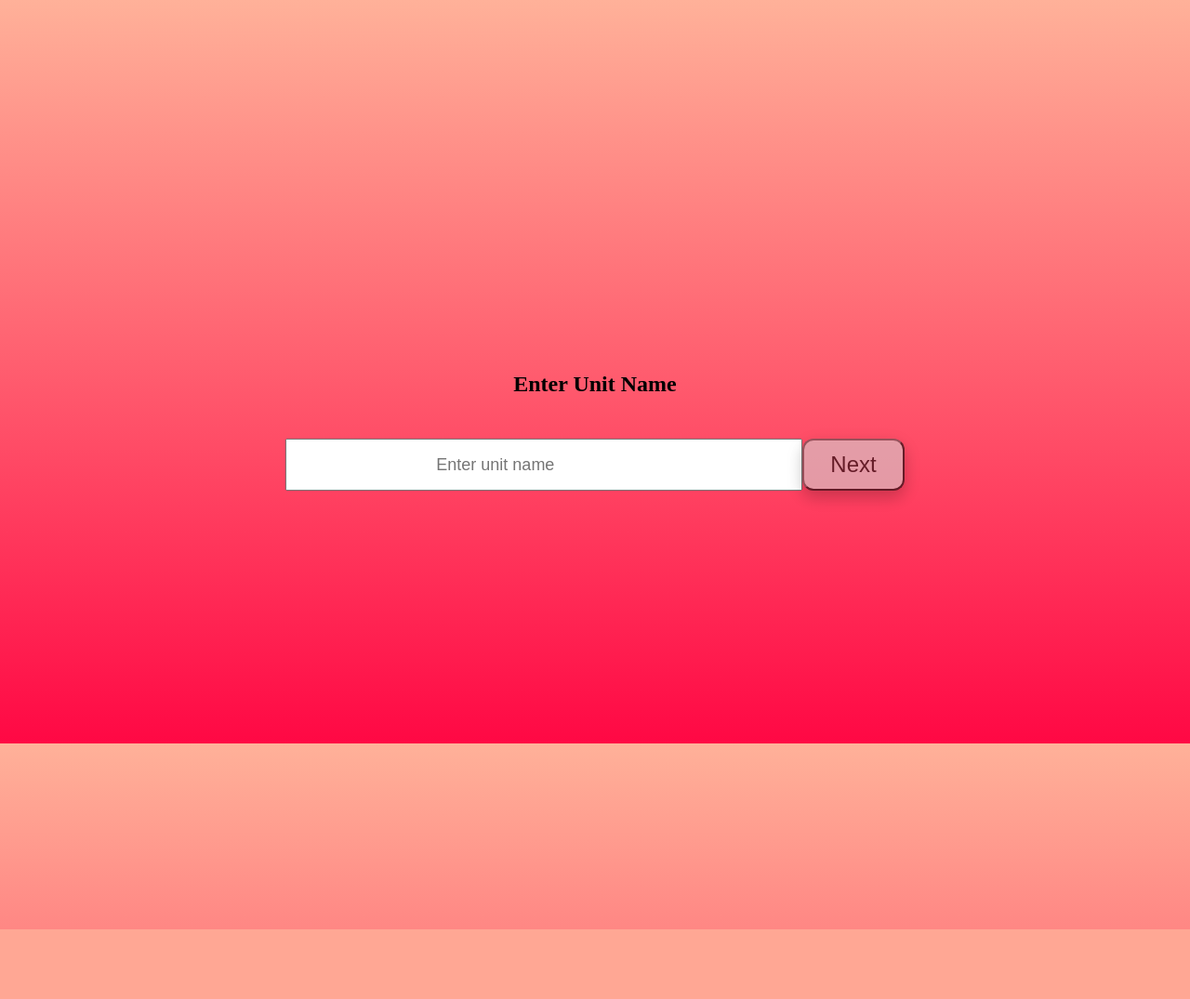
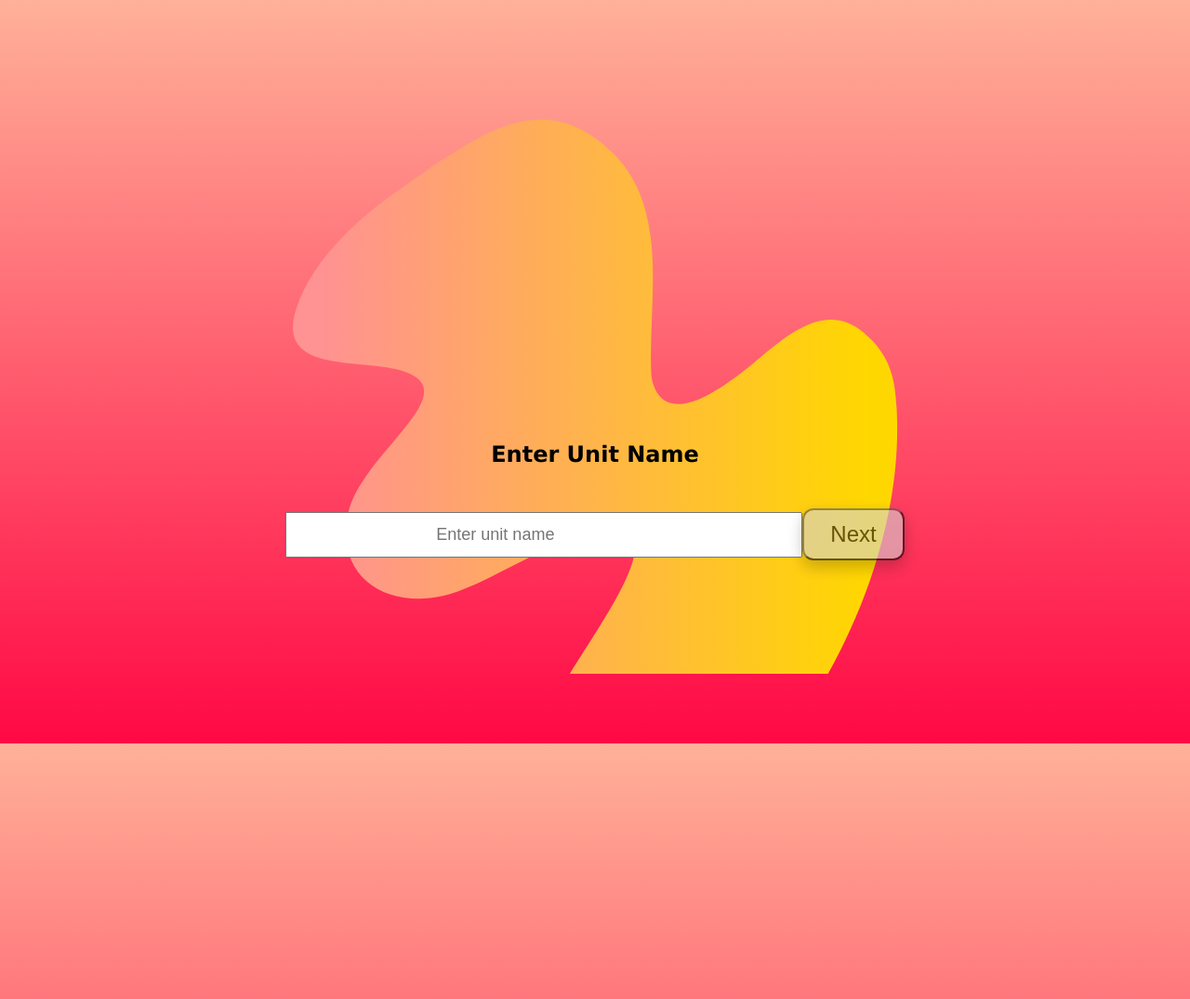
Before and after one commit to engineerdragon01/unitproject-repo, a Python web app: template templates/enter.html in a window 1280 px wide. Shown: the whole page at 93% size. Before the commit the page ends 1000 px from the top, so only its background shows below. Run offline with Jinja, Linux system fonts and the light colour scheme; the template is opened without the code that fills it, so the values that code supplies are empty.

Commit message:
added background image to enter page behind name bar

```diff
--- a/stylesheets/enter.css
+++ b/stylesheets/enter.css
@@ -1,6 +1,9 @@
 html {
   height: 100%;
 }
+/* body {
+  height: 100%;
+} */
 
 .everything {
   display: flex;
@@ -19,4 +22,31 @@ html {
   justify-content: space-around;
   align-items: center;
   text-align: center;
+  font-family: "Geneva", sans-serif;
 }
+
+/* .splash {
+    width: 600px;
+    position: absolute;
+    right: -100px;
+    top: 40px;
+    z-index: -10; */
+/* } */
+.stuff {
+  /* background-image: url('/images/splash.svg');
+  background-size: 1602px 1321px;
+  background-repeat: no-repeat; */
+}
+.stuff {
+  background-image: url('/images/splash.svg');
+  background-repeat: no-repeat;
+  content: "";
+  position: absolute;
+  left: 50%;
+  top: 50%;
+  width: 650px;
+  height: 650px;
+  background-size: 1100px 1354px;
+  transform: translate(-50%, -50%);
+  z-index: -1;
+}
--- a/templates/about.html
+++ b/templates/about.html
@@ -14,6 +14,8 @@
     <div class="about">
       <h1 id="aboutHeader">Who's In Your Unit?</h1>
     </div>
+
+    <div>
       <div class="about1">
         <center>
           <h2>Hey Everyone!</h2>
--- a/templates/enter.html
+++ b/templates/enter.html
@@ -9,13 +9,15 @@
     <link rel="stylesheet" href="stylesheets/enter.css">
   </head>
   <body class="enterPage">
-    <h2 class="enterTitle">Enter Unit Name</h2>
-    <div class="everything">
-      <div class="center">
-        <form class="formFlex" action="/task" method="GET">
-          <input class="unit_input" type="text" placeholder="Enter unit name" name="group">
-        <button class="submit_button" type="submit" name="button">Next</button>
-        </form>
+    <div class="stuff">
+      <h2 class="enterTitle">Enter Unit Name</h2>
+      <div class="everything">
+        <div>
+          <form class="center" action="/task" method="GET">
+            <input class="unit_input" type="text" placeholder="Enter unit name" name="group">
+            <button class="submit_button" type="submit" name="button">Next</button>
+          </form>
+        </div>
       </div>
     </div>
   </body>
--- a/templates/individual.html
+++ b/templates/individual.html
@@ -53,7 +53,7 @@
     </center>
     <br>
     <center>
-    <button class="submit_button" click="window.location.href = '/';">Back</button>
+    <button class="submit_button"onclick="window.location.href = '/';">Back</button>
     </center>
   </body>
 </html>
```
Also changed, not shown: images/splash.svg (added). Lines whose indentation alone changed are shown as unchanged.
